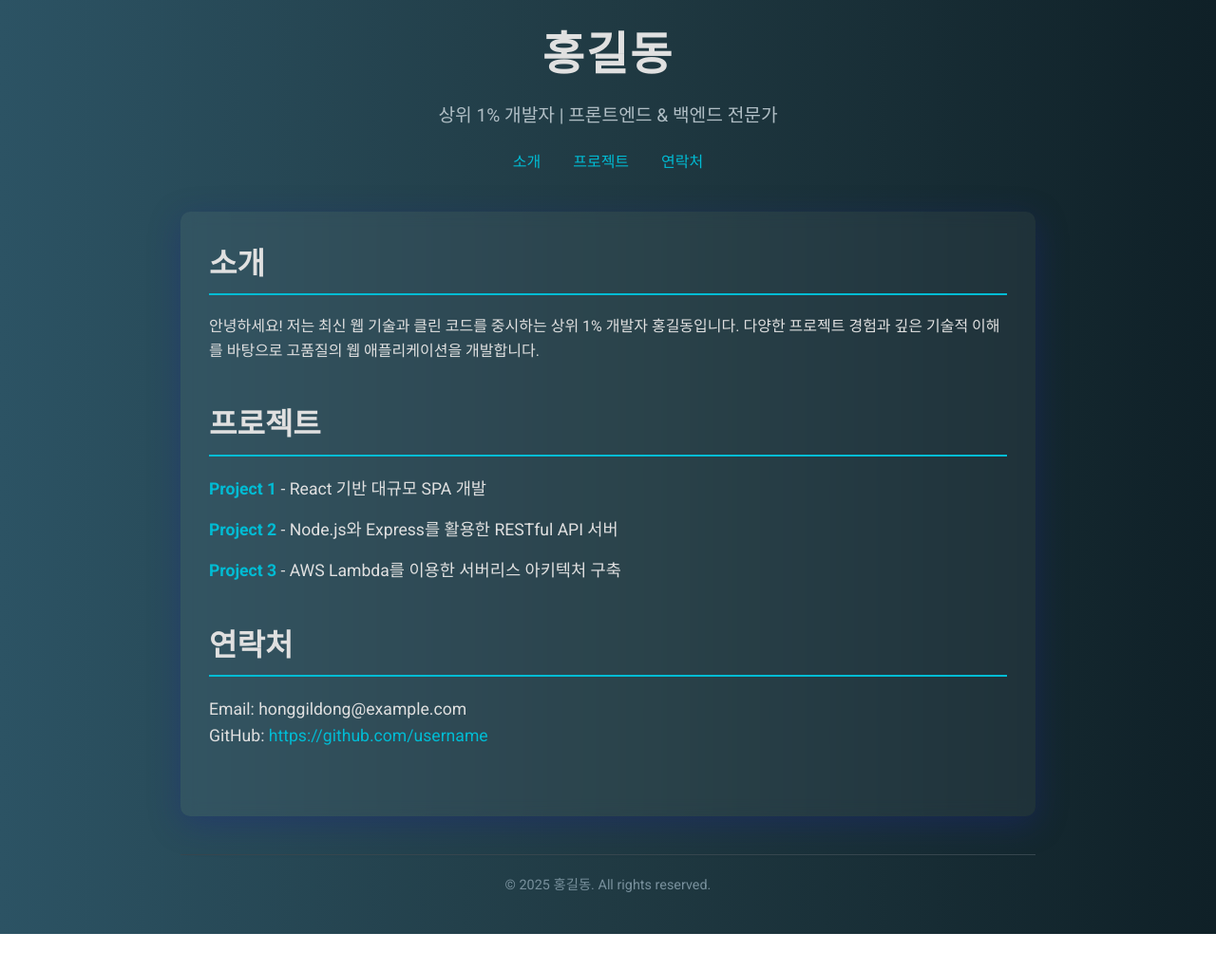
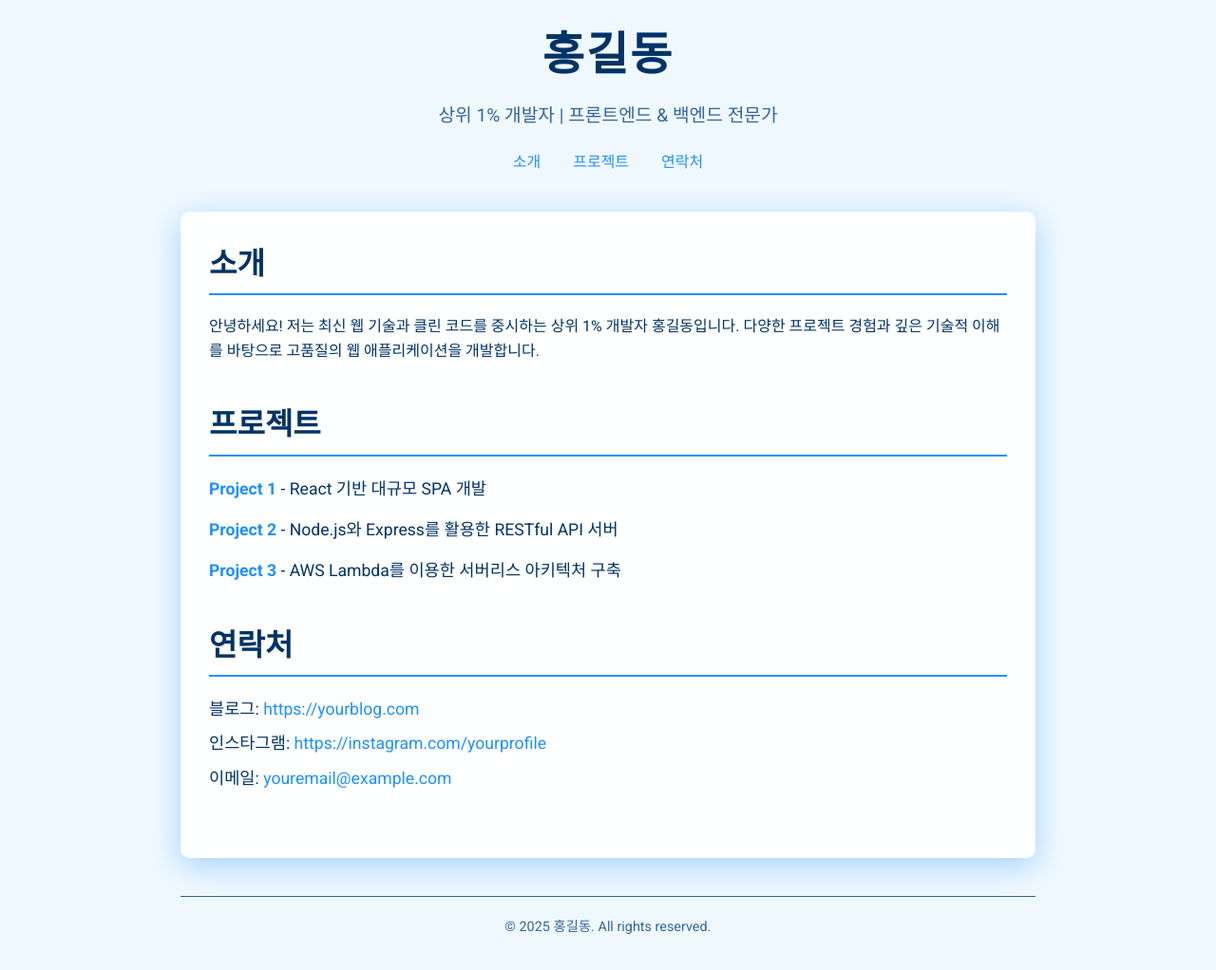
Before and after one commit to sufkdkes/12, a plain HTML site: page index.html in a window 1280 px wide. Shown: the whole page at 95% size. Before the commit the page ends 984 px from the top, so only its background shows below. Drawn offline with Linux system fonts and the light colour scheme.

Commit message:
Update index.html

```diff
--- a/index.html
+++ b/index.html
@@ -3,10 +3,9 @@
 <head>
   <meta charset="UTF-8" />
   <meta name="viewport" content="width=device-width, initial-scale=1.0" />
-  <title>이현수의 기록장장</title>
+  <title>상위 1% 개발자 포트폴리오</title>
   <link href="https://fonts.googleapis.com/css2?family=Roboto:wght@400;700&display=swap" rel="stylesheet" />
   <style>
-    /* Reset and base styles */
     * {
       margin: 0;
       padding: 0;
@@ -14,9 +13,8 @@
     }
     body {
       font-family: 'Roboto', sans-serif;
-      background: #0f2027;
-      background: linear-gradient(to right, #2c5364, #203a43, #0f2027);
-      color: #e0e0e0;
+      background: #f0f8ff; /* AliceBlue 배경 */
+      color: #003366; /* Dark Blue 텍스트 */
       line-height: 1.6;
       min-height: 100vh;
       display: flex;
@@ -25,12 +23,12 @@
       padding: 20px;
     }
     a {
-      color: #00bcd4;
+      color: #1e90ff; /* DodgerBlue 링크 색상 */
       text-decoration: none;
       transition: color 0.3s ease;
     }
     a:hover {
-      color: #ff4081;
+      color: #104e8b; /* Darker Blue on hover */
     }
     header {
       width: 100%;
@@ -46,7 +44,7 @@
     }
     header p {
       font-size: 1.2rem;
-      color: #b0bec5;
+      color: #336699;
     }
     nav {
       margin-top: 20px;
@@ -59,13 +57,14 @@
     main {
       width: 100%;
       max-width: 900px;
-      background: rgba(255, 255, 255, 0.05);
+      background: rgba(255, 255, 255, 0.9);
       border-radius: 10px;
       padding: 30px;
-      box-shadow: 0 8px 32px 0 rgba(31, 38, 135, 0.37);
+      box-shadow: 0 8px 32px 0 rgba(30, 144, 255, 0.37);
       backdrop-filter: blur(8px);
       -webkit-backdrop-filter: blur(8px);
       margin-bottom: 40px;
+      color: #003366;
     }
     section {
       margin-bottom: 40px;
@@ -73,7 +72,7 @@
     section h2 {
       font-size: 2rem;
       margin-bottom: 20px;
-      border-bottom: 2px solid #00bcd4;
+      border-bottom: 2px solid #1e90ff;
       padding-bottom: 5px;
     }
     .projects ul {
@@ -88,17 +87,20 @@
     }
     .contact p {
       font-size: 1.1rem;
+      margin: 8px 0;
+    }
+    .contact a {
+      color: #1e90ff;
     }
     footer {
       width: 100%;
       max-width: 900px;
       text-align: center;
       padding: 20px 0;
-      border-top: 1px solid #37474f;
-      color: #78909c;
+      border-top: 1px solid #336699;
+      color: #336699;
       font-size: 0.9rem;
     }
-    /* Responsive Design */
     @media (max-width: 600px) {
       header h1 {
         font-size: 2.2rem;
@@ -138,8 +140,9 @@
     </section>
     <section id="contact" class="contact">
       <h2>연락처</h2>
-      <p>Email: honggildong@example.com</p>
-      <p>GitHub: <a href="https://github.com/username" target="_blank" rel="noopener">https://github.com/username</a></p>
+      <p>블로그: <a href="https://yourblog.com" target="_blank" rel="noopener">https://yourblog.com</a></p>
+      <p>인스타그램: <a href="https://instagram.com/yourprofile" target="_blank" rel="noopener">https://instagram.com/yourprofile</a></p>
+      <p>이메일: <a href="mailto:youremail@example.com">youremail@example.com</a></p>
     </section>
   </main>
   <footer>
```
